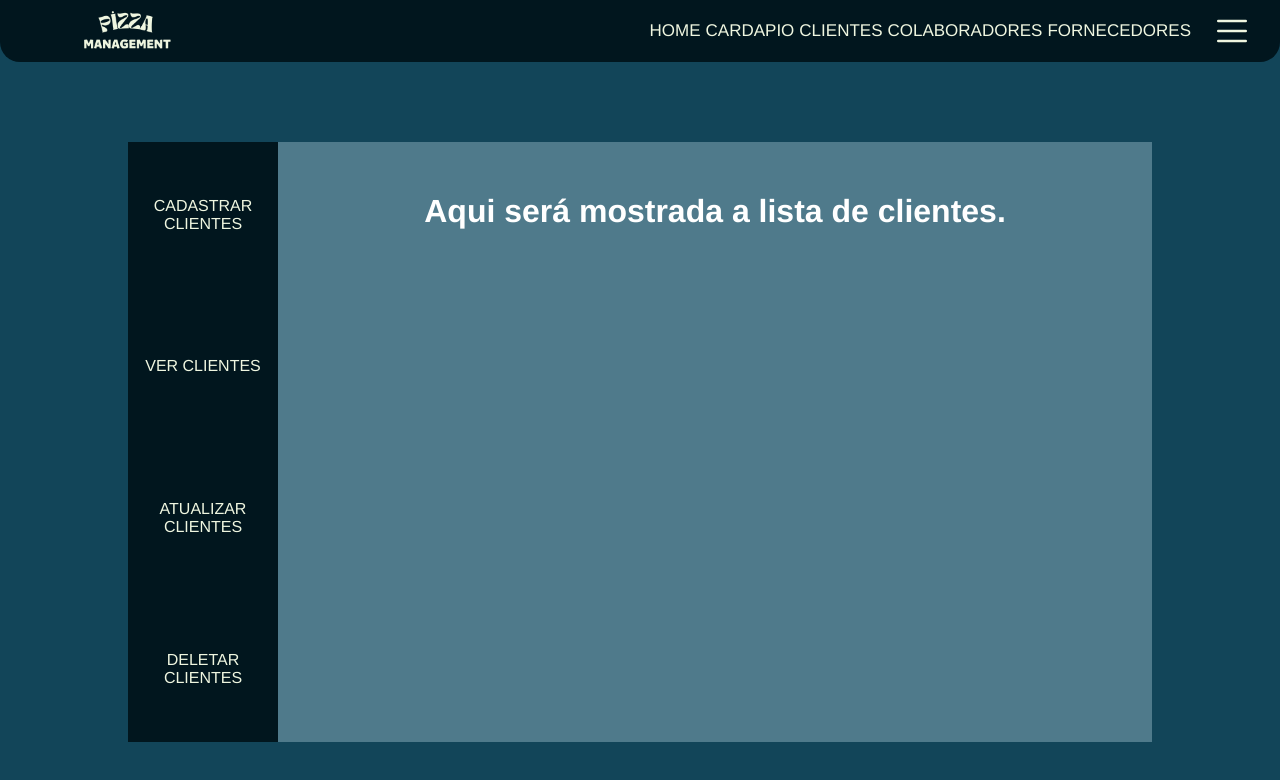
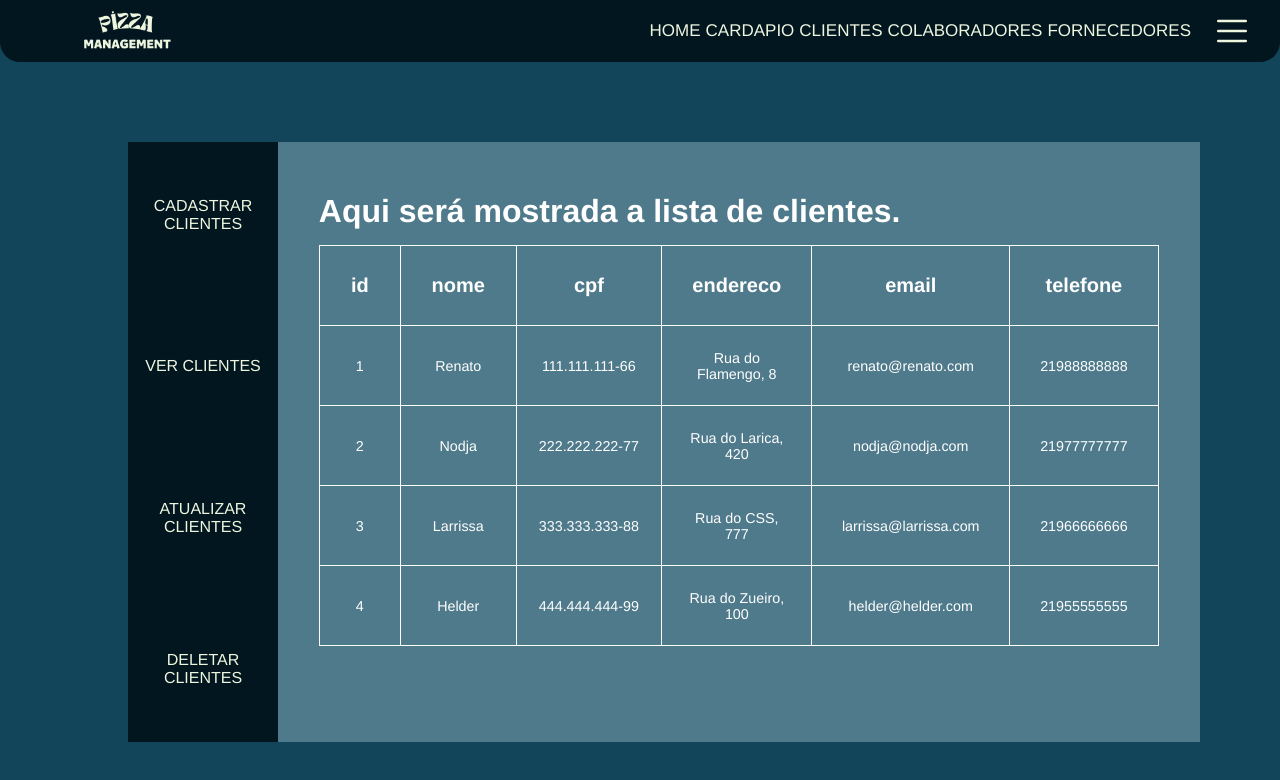
Before and after one commit to NodjaLima/pizza_management, a React (Vite) app: page /clientes in a window 1280 px wide. Both pictures are taken after a click on the button "VER CLIENTES". Shown: the top 780 px of the page. Built offline with nearby package versions, Linux system fonts and the light colour scheme.

Commit message:
mocando dados em clientes e adicionando visualziação em tabela via componente Tabela.

```diff
--- /dev/null
+++ b/src/components/table/tabela.css
@@ -0,0 +1,17 @@
+table, th, td{
+
+    padding: 20px;
+
+    border: solid white 1px;
+    border-collapse: collapse;
+
+    font-size: 14.3px;
+
+    height: 80px;
+    width: 840px;
+    text-align: center;
+}
+
+th{
+    font-size: 20px;
+}
--- /dev/null
+++ b/src/components/table/tabelaclientes.jsx
@@ -0,0 +1,41 @@
+import React from "react";
+import './tabela.css';
+
+
+const Tabela = ({clientes}) => {
+
+    const Linha = ({linha}) => {
+        const chave = Object.keys(linha)
+        return(
+            <tr key={linha.id}>
+                {
+                    chave.map(key => <td key={chave}>{linha[key]}</td>)
+                }
+            </tr>
+        )
+    }
+
+    const atributo = Object.keys(clientes[0])
+
+    return(
+        <div>
+            <table>
+
+                <thead>
+                    <tr>
+                        {atributo.map(chave => <th key={atributo}>{chave}</th> )}
+                    </tr>
+                </thead>
+
+
+
+                <tbody>
+                    {clientes.map(linha => <Linha linha={linha}/>)}
+                </tbody>
+
+            </table>
+        </div>
+    )
+}
+
+export default Tabela
--- a/src/pages/clientes/view-clientes/clientesvisualizar.jsx
+++ b/src/pages/clientes/view-clientes/clientesvisualizar.jsx
@@ -1,12 +1,25 @@
 import React from "react";
-
+import Tabela from "../../../components/table/tabelaclientes";
+import Listadeclientes from "./listadeclientes";
 
 
 const Verclientes = () => {
 
+    const clientes = [
+        {id: 1, nome:'Renato', cpf:'111.111.111-66', endereco:'Rua do Flamengo, 8', email:'renato@renato.com', telefone:'21988888888'},
+        {id: 2, nome:'Nodja', cpf:'222.222.222-77', endereco:'Rua do Larica, 420', email:'nodja@nodja.com', telefone:'21977777777'},
+        {id: 3, nome:'Larrissa', cpf:'333.333.333-88', endereco:'Rua do CSS, 777', email:'larrissa@larrissa.com', telefone:'21966666666'},
+        {id: 4, nome:'Helder', cpf:'444.444.444-99', endereco:'Rua do Zueiro, 100', email:'helder@helder.com', telefone:'21955555555'}
+    ]
+
     return (
 
-        <h1> Aqui será mostrada a lista de clientes.</h1>
+        <div>
+            <h1> Aqui será mostrada a lista de clientes.</h1> <br></br>
+            {/* <Listadeclientes clientes={clientes}/> */}
+            <Tabela clientes={clientes}/>
+        </div>
+
     )
 
 }
--- /dev/null
+++ b/src/pages/clientes/view-clientes/listadeclientes.jsx
@@ -0,0 +1,35 @@
+import React from "react";
+
+const Listadeclientes = ({clientes}) =>{
+
+    return(
+
+        <div>
+
+            <h2>Clientes Cadastrados:</h2>
+
+            {   clientes.length > 0 ? (
+                clientes.map((cliente) => (
+                    <p>{
+                        ([  cliente.nome,
+                            cliente.cpf,
+                            cliente.endereco,
+                            cliente.email,
+                            cliente.telefone
+                        ])
+
+                    }</p>
+                ))
+            ):(
+                <p>Não existem clientes cadastrados.</p>
+            )}
+
+
+        </div>
+
+    )
+
+
+}
+
+export default Listadeclientes
```
